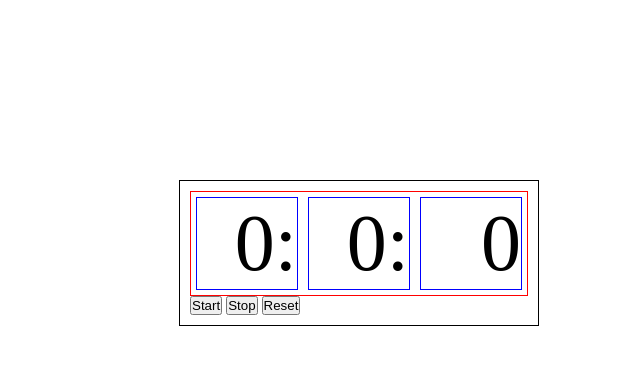
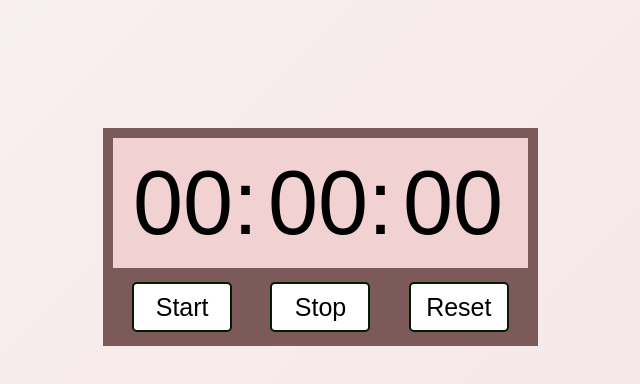
Before and after one commit to WERCAN/StopwatchApp, a plain HTML site: page index.html in a window 1280 px wide. Shown: the whole page, without its empty margins (281-921 px from the left). Drawn offline with Linux system fonts and the light colour scheme.

Commit message:
newDesigned

```diff
--- a/index.html
+++ b/index.html
@@ -14,32 +14,105 @@
 
         html,
         body {
+            width: 100%;
+            height: 100%;
+            background-image: linear-gradient(315deg, #f3e1e1, #faf2f2 100%);
             box-sizing: border-box;
-            display: flex;
-            justify-content: center;
-            align-items: center;
+            /* position: relative; */
         }
 
         .container {
-            border: 1px solid black;
+            width: max-content;
+            position: absolute;
             padding: 10px;
-            margin-top: 50%;
+            margin-top: 10%;
+            margin-left: 30%;
+            background-color: #7d5a5a;
         }
 
         .meters {
-            border: 1px solid red;
             display: flex;
-            flex-direction: row;
-            font-family: inherit;
-            font-size: 80px;
+            justify-content: right;
+            font-family: "arial";
+            font-size: 90px;
+            background-color: #f1d1d1;
         }
 
         .meter {
             display: flex;
-            border: 1px solid blue;
+            width: 120px;
+            height: 120px;
+            margin: 5px;
+            margin-left: 10px;
+            /* justify-content: flex-end; */
+            align-items: center;
+            color: black;
+        }
+
+        .hours {
+            margin-left: 20px;
+        }
+
+        .seconds {
+            display: flex;
+        }
+
+        #second {}
+
+        .btns {
+            margin-top: 10px;
+            display: flex;
+            align-items: center;
+            justify-content: space-around;
+        }
+
+        button {
             width: 100px;
-            margin: 5px;
-            justify-content: flex-end;
+            height: 50px;
+            border-radius: 5px;
+            border: none;
+            color: white;
+            text-align: center;
+            font-size: 25px;
+            margin: 4px 2px;
+            transition-duration: 0.4s;
+            cursor: pointer;
+        }
+
+        #start {
+            background-color: white;
+            color: black;
+            border: 2px solid #041a02;
+            text-align: center;
+        }
+
+        #start:hover {
+            background-color: rgba(189, 126, 67, 0.993);
+            color: black;
+        }
+
+        #stop {
+            background-color: white;
+            color: black;
+            border: 2px solid #041a02;
+            text-align: center;
+        }
+
+        #stop:hover {
+            background-color: rgba(189, 126, 67, 0.993);
+            color: white;
+        }
+
+        #reset {
+            background-color: white;
+            color: black;
+            border: 2px solid #041a02;
+            text-align: center;
+        }
+
+        #reset:hover {
+            background-color: rgba(189, 126, 67, 0.993);
+            color: white;
         }
     </style>
 </head>
@@ -48,13 +121,13 @@
     <div class="container">
         <div class="meters">
             <div class="meter hours">
-                <p class="number" id="hour">0</p><span>:</span>
+                <p class="number" id="hour">00</p><span>:</span>
             </div>
             <div class="meter minutes">
-                <p class="number" id="minute">0</p><span>:</span>
+                <p class="number" id="minute">00</p><span>:</span>
             </div>
             <div class="meter seconds">
-                <p class="number" id="second">0</p>
+                <p class="number" id="second">00</p>
             </div>
         </div>
 
@@ -72,10 +145,6 @@
         var s;
         var timer_is_on = 0;
 
-        // function call() {
-        //     setInterval(Start, 1000);
-        // }
-
         function start() {
             if (!timer_is_on) {
                 timer_is_on = 1;
@@ -86,10 +155,9 @@
         function count() {
 
             saniye++;
-
             document.getElementById('second').innerHTML = saniye;
 
-            s = setTimeout(count, 1000);
+            s = window.setTimeout(count, 1000);
 
             if (saniye == 60) {
                 saniye = 0;
@@ -104,6 +172,10 @@
                 saat++;
                 document.getElementById('hour').innerHTML = saat;
             }
+
+            document.getElementById("second").innerHTML = (saniye < 10) ? ('0' + saniye) : saniye;
+            document.getElementById("minute").innerHTML = (dakika < 10) ? ('0' + dakika) : dakika;
+            document.getElementById("hour").innerHTML = (saat < 10) ? ('0' + saat) : saat;
         }
 
 
@@ -114,16 +186,17 @@
         }
 
         function reset() {
-            clearTimeout(s);
-            timer_is_on = 0;
 
-            // document.getElementById('second').value = 0;
-            // document.getElementById('minute').value = 0;
-            // document.getElementById('hour').value = 0;
+            saniye = 0;
+            dakika = 0;
+            saat = 0;
 
-            document.getElementById('second').innerHTML = 0;
-            document.getElementById('minute').innerHTML = 0;
-            document.getElementById('hour').innerHTML = 0;
+            window.clearTimeout(s);
+            document.getElementById('second').innerHTML = "00";
+            document.getElementById('minute').innerHTML = "00";
+            document.getElementById('hour').innerHTML = "00";
+
+
         }
     </script>
 </body>
```
